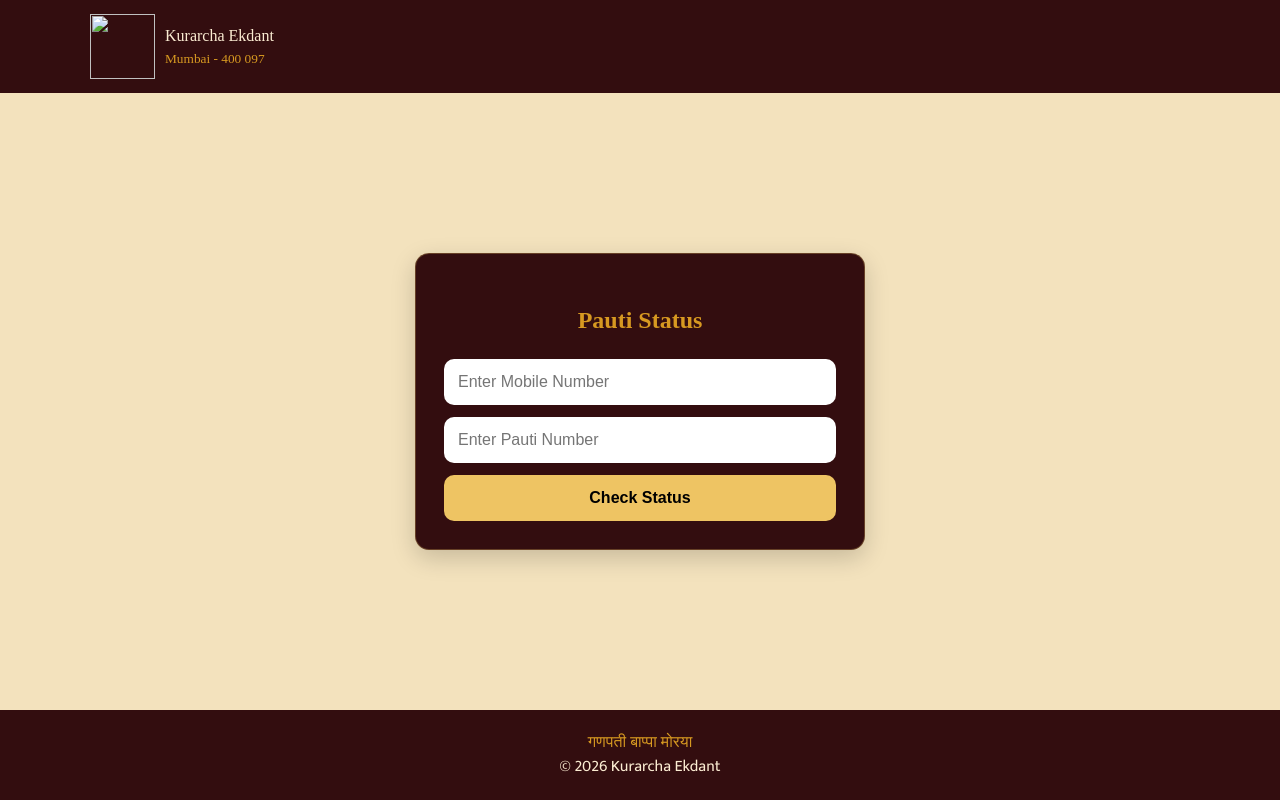
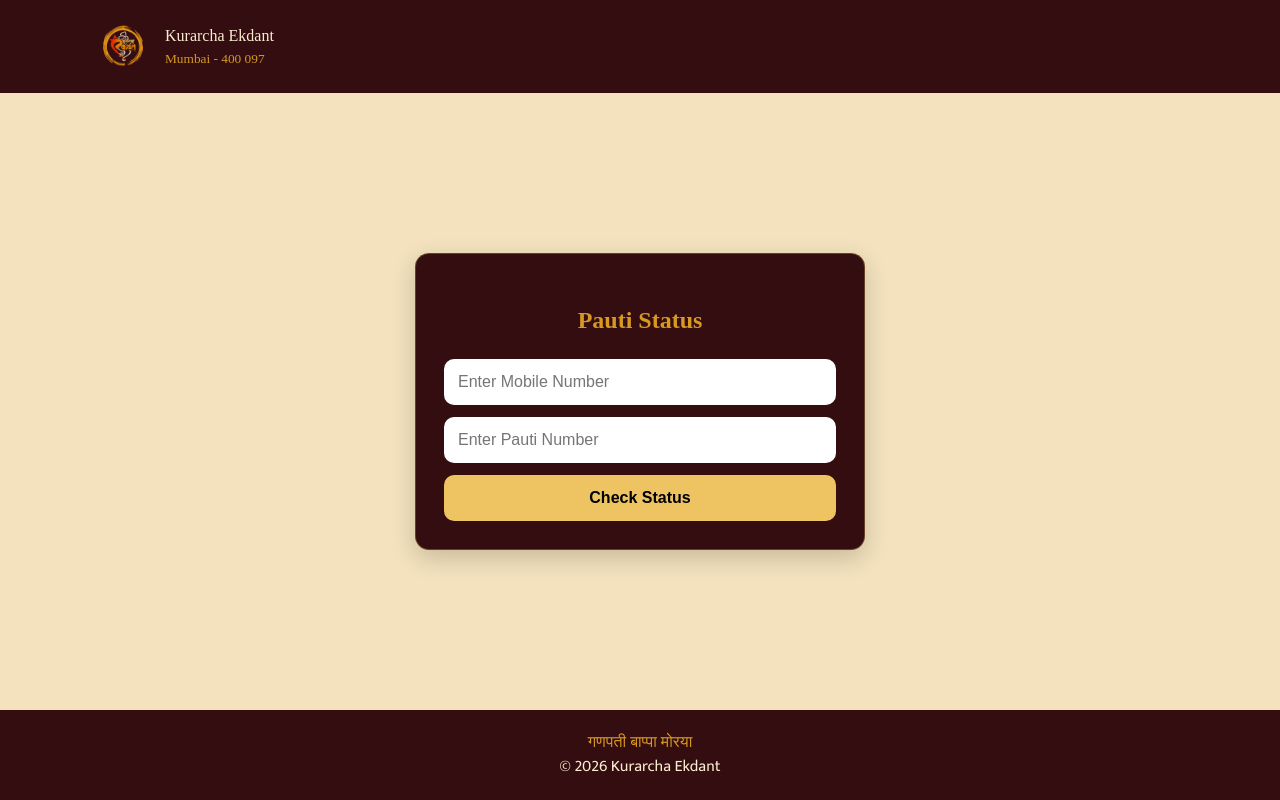
Before and after one commit to kurarchaekdant/kurarcha_ekdant, a plain HTML site: page status.html in a window 1280 px wide. Drawn offline with Linux system fonts and the light colour scheme; a web font is replaced by a local one.

Commit message:
status.html

```diff
--- a/status.html
+++ b/status.html
@@ -101,7 +101,7 @@ footer{text-align:center;padding:20px}.foot-mark{font-family:'Yatra One',serif;c
 </style>
 </head>
 <body>
-<header><div class="nav-inner"><a class="brand" href="index.html"><img src="images/logo-nav.png">
+<header><div class="nav-inner"><a class="brand" href="index.html"><img src="logo-nav.png">
 <div class="brand-text">Kurarcha Ekdant<small>Mumbai - 400 097</small>
 </div>
 </a>
```
